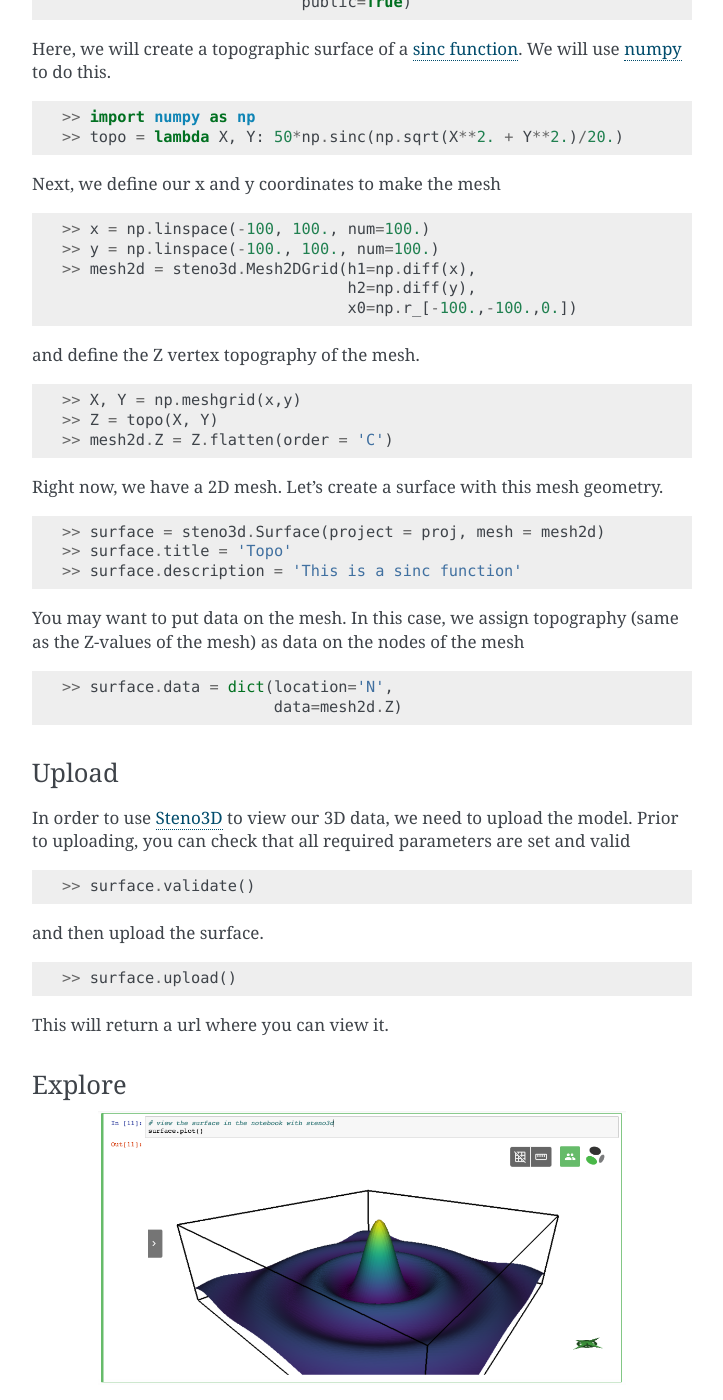
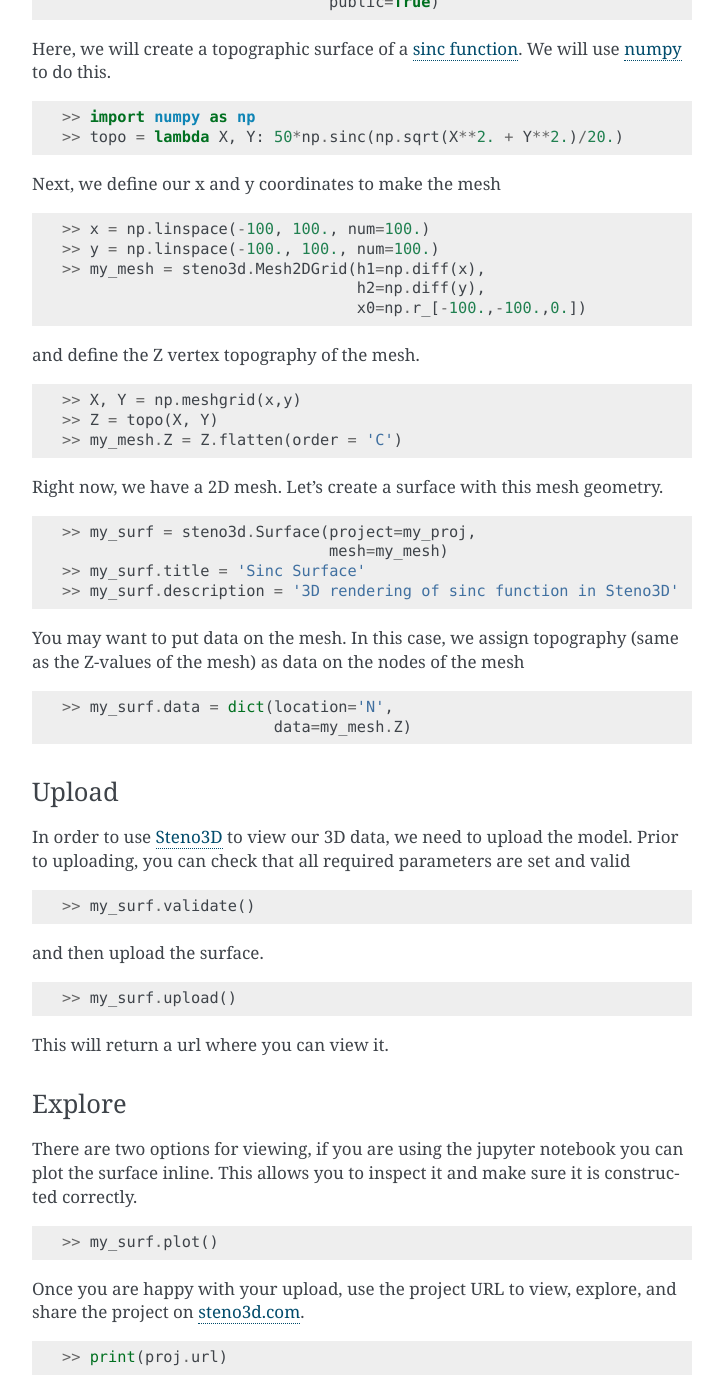
Before and after one commit to Geostatistic/steno3dpy, a Sphinx documentation site: the page built from docs/content/quickstart.rst, in a window 1280 px wide and 1400 px high, scrolled down 2122 px. Shown: the whole window, without its empty margins (388-1111 px from the left). Built offline with Sphinx 7.4.7, drawn with Linux system fonts in a browser that asks for light colours.

Commit message:
Changes so quickstart code matches example notebook

```diff
--- a/docs/content/quickstart.rst
+++ b/docs/content/quickstart.rst
@@ -82,9 +82,9 @@ We start by creating a project
 
 .. code:: python
 
-    >> proj = steno3d.Project(title='Demo Project',
-                              description='My first project',
-                              public=True)
+    >> my_proj = steno3d.Project(title='Demo Project',
+                                 description='My first project',
+                                 public=True)
 
 Here, we will create a topographic surface of a `sinc function <https://en.wikipedia.org/wiki/Sinc_function>`_. We will
 use `numpy <http://docs.scipy.org/doc/numpy/reference/>`_ to do this.
@@ -100,9 +100,9 @@ Next, we define our x and y coordinates to make the mesh
 
     >> x = np.linspace(-100, 100., num=100.)
     >> y = np.linspace(-100., 100., num=100.)
-    >> mesh2d = steno3d.Mesh2DGrid(h1=np.diff(x),
-                                   h2=np.diff(y),
-                                   x0=np.r_[-100.,-100.,0.])
+    >> my_mesh = steno3d.Mesh2DGrid(h1=np.diff(x),
+                                    h2=np.diff(y),
+                                    x0=np.r_[-100.,-100.,0.])
 
 and define the Z vertex topography of the mesh.
 
@@ -110,23 +110,24 @@ and define the Z vertex topography of the mesh.
 
     >> X, Y = np.meshgrid(x,y)
     >> Z = topo(X, Y)
-    >> mesh2d.Z = Z.flatten(order = 'C')
+    >> my_mesh.Z = Z.flatten(order = 'C')
 
 Right now, we have a 2D mesh. Let's create a surface with this mesh geometry.
 
 .. code:: python
 
-    >> surface = steno3d.Surface(project = proj, mesh = mesh2d)
-    >> surface.title = 'Topo'
-    >> surface.description = 'This is a sinc function'
+    >> my_surf = steno3d.Surface(project=my_proj,
+                                 mesh=my_mesh)
+    >> my_surf.title = 'Sinc Surface'
+    >> my_surf.description = '3D rendering of sinc function in Steno3D'
 
 You may want to put data on the mesh. In this case, we assign topography
 (same as the Z-values of the mesh) as data on the nodes of the mesh
 
 .. code:: python
 
-    >> surface.data = dict(location='N',
-                           data=mesh2d.Z)
+    >> my_surf.data = dict(location='N',
+                           data=my_mesh.Z)
 
 
 .. _first_project_upload:
@@ -140,13 +141,13 @@ valid
 
 .. code:: python
 
-    >> surface.validate()
+    >> my_surf.validate()
 
 and then upload the surface.
 
 .. code:: python
 
-    >> surface.upload()
+    >> my_surf.upload()
 
 This will return a url where you can view it.
 
@@ -156,18 +157,13 @@ This will return a url where you can view it.
 Explore
 *******
 
-.. image:: /images/first_project_in_notebook.png
-    :width: 80%
-    :align: center
-    :target: http://mybinder.org/repo/3ptscience/steno3dpy-notebooks
-
 There are two options for viewing, if you are using the jupyter notebook you
 can plot the surface inline. This allows you to inspect it and make sure
 it is constructed correctly.
 
 .. code:: python
 
-    >> surface.plot()
+    >> my_surf.plot()
 
 Once you are happy with your upload, use the project URL to view, explore,
 and share the project on `steno3d.com <https://steno3d.com>`_.
```
